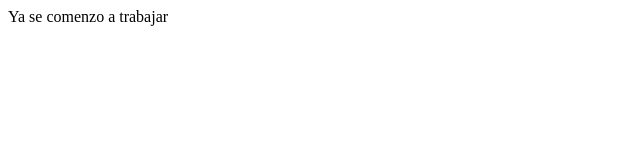
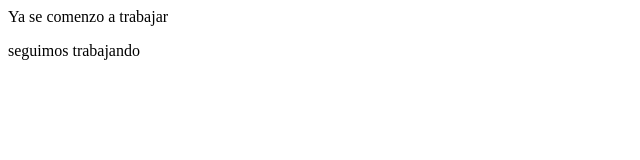
Before and after one commit to igacifuentes/branchs, a plain HTML site: page index.html in a window 1280 px wide. Shown: the whole page, without its empty margins (0-640 px from the left). Drawn offline with Linux system fonts and the light colour scheme.

Commit message:
Seguimos trabajando

```diff
--- a/index.html
+++ b/index.html
@@ -3,5 +3,6 @@
 </head>
 <body>
 <p>Ya se comenzo a trabajar</p>
+<p>seguimos trabajando</p>
 </body>
 </html>
```
